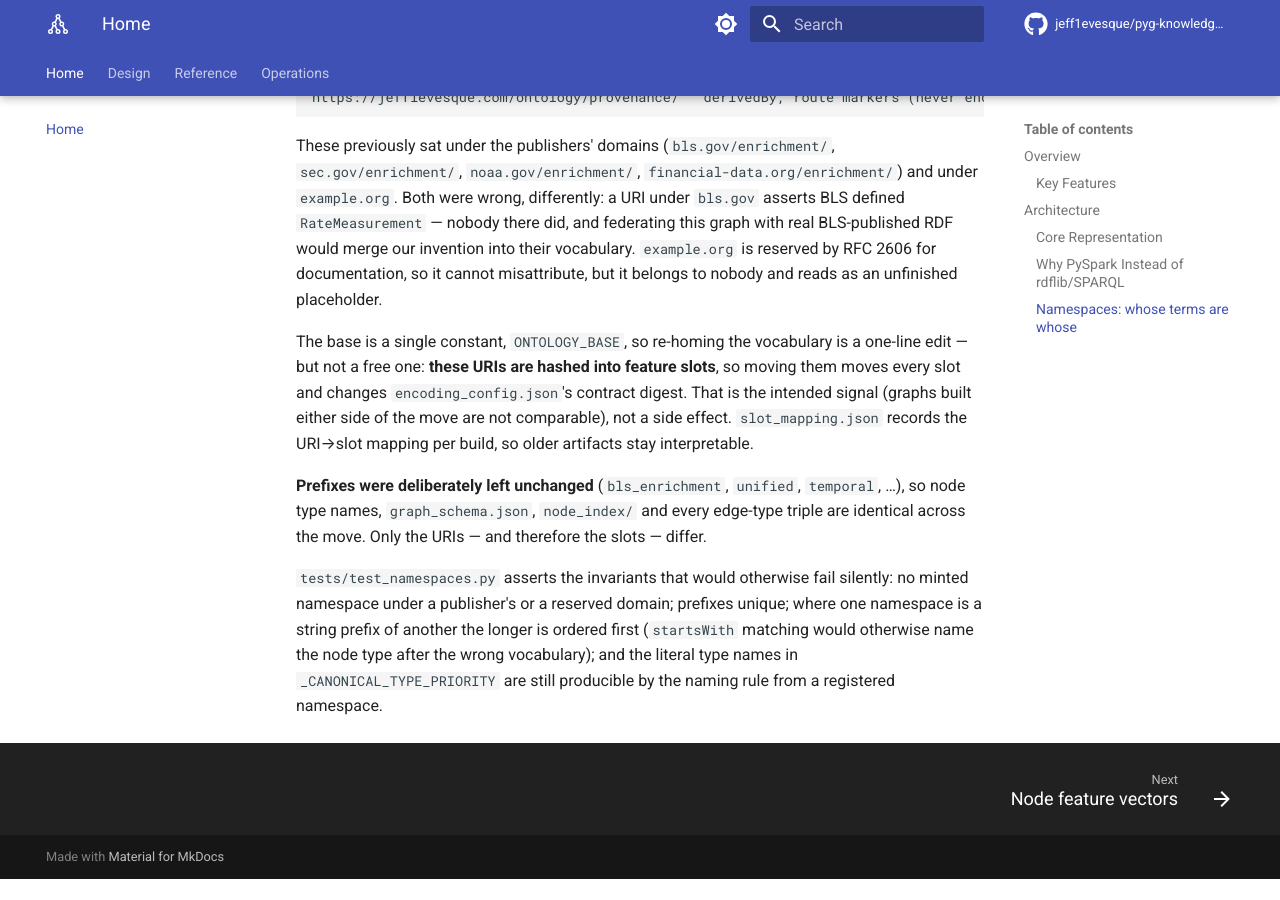
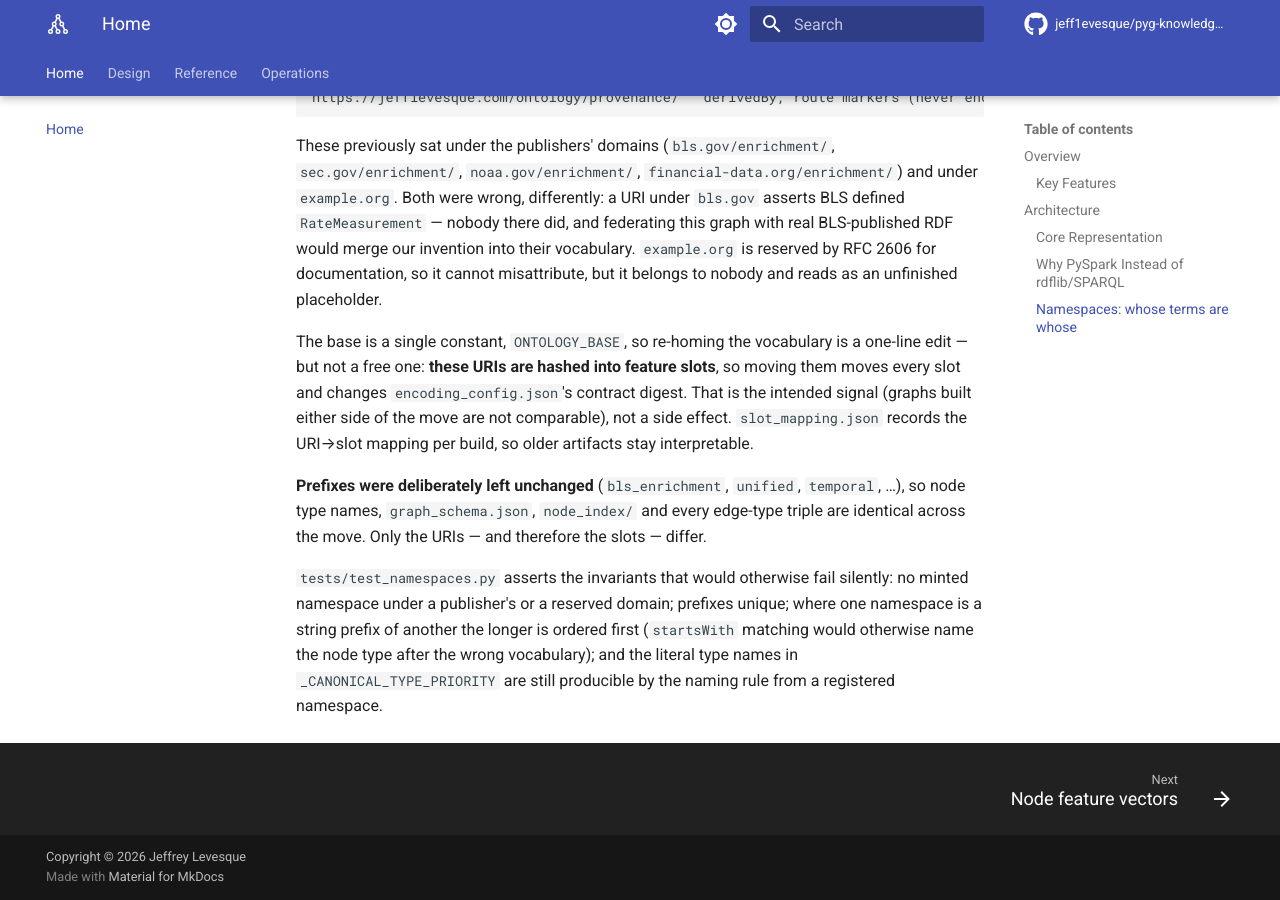
Before and after one commit to jeff1evesque/pyg-knowledge-graph-builder, an MkDocs documentation site: the page built from documentation/index.md, in a window 1280 px wide and 900 px high, scrolled down 5736 px. Built offline with MkDocs 1.6.1 and Material for MkDocs 9.7.7, drawn with Linux system fonts in a browser that asks for light colours; comment, search, counter and statistics services are not loaded; before the commit the page ends 6615 px from its top, so only the background shows below that.

Commit message:
#392: mkdocs.yml, name the copyright holder and turn on the icon set

```diff
--- a/mkdocs.yml
+++ b/mkdocs.yml
@@ -7,6 +7,13 @@
 repo_url: https://github.com/jeff1evesque/pyg-knowledge-graph-builder
 repo_name: jeff1evesque/pyg-knowledge-graph-builder
 edit_uri: edit/master/documentation/
+
+##
+## Rendered in the footer, immediately above "Made with Material for MkDocs".
+## The holder has to read exactly as LICENSE does -- a footer that names someone
+## the license file does not is worse than no footer line at all.
+##
+copyright: Copyright &copy; 2026 Jeffrey Levesque
 
 ##
 ## MkDocs reads its pages from `docs/` by default. This repository ignores that
@@ -76,6 +83,14 @@
   - pymdownx.superfences
 
   ##
+  ## Turns `:material-console:` into an inline SVG icon from the set Material
+  ## already ships. The home page's cards use them; nothing else does yet.
+  ##
+  - pymdownx.emoji:
+      emoji_index: !!python/name:material.extensions.emoji.twemoji
+      emoji_generator: !!python/name:material.extensions.emoji.to_svg
+
+  ##
   ## Overview and Key Features are written once, in README.md, and pulled in
   ## here. Two copies would drift, and the reason for keeping these pages in
   ## this repository is that they change in the same commit as the code.
```
